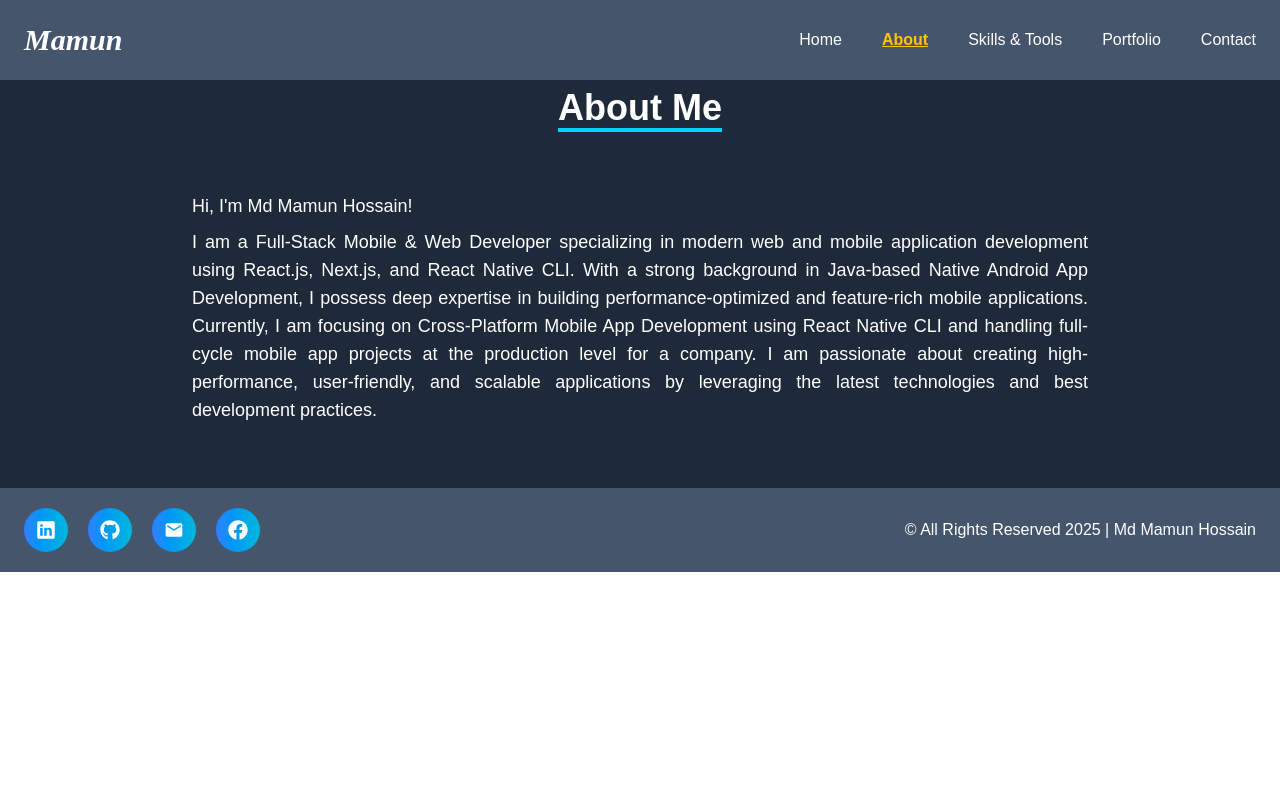
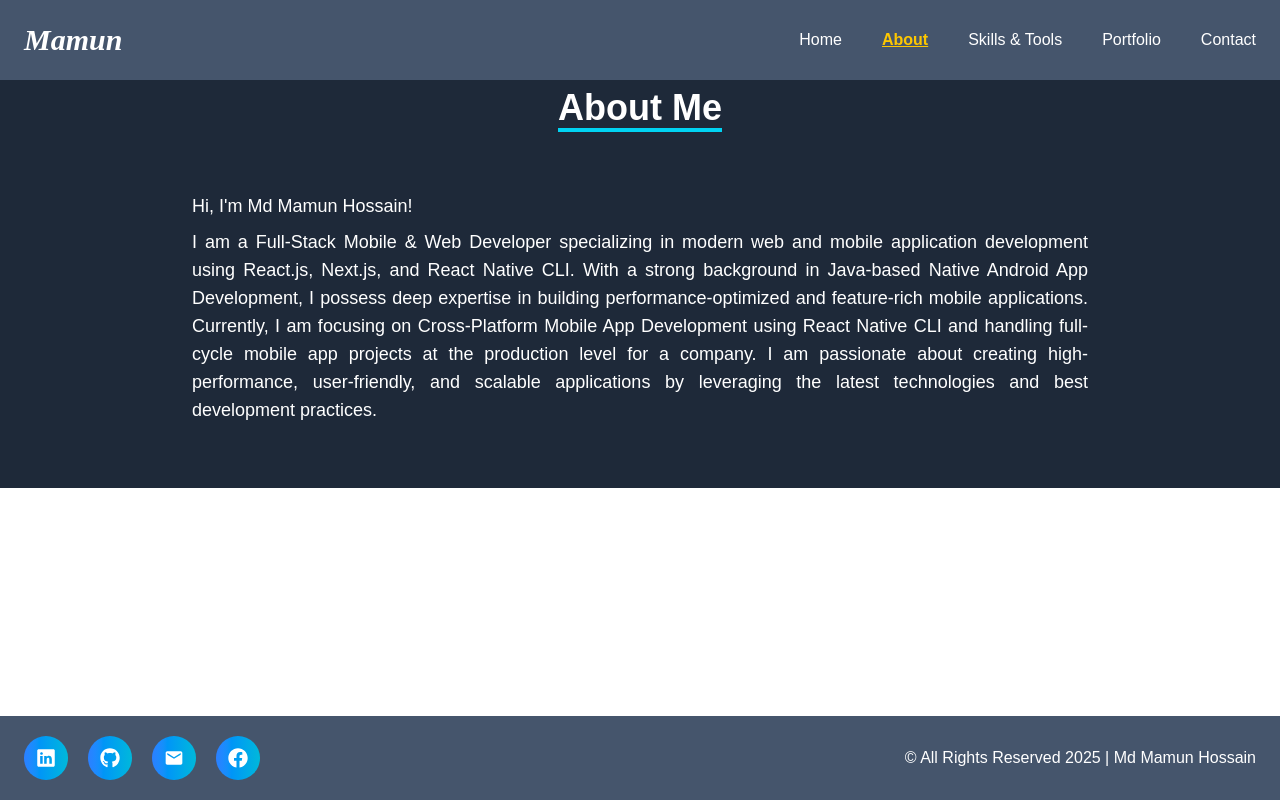
Before and after one commit to GmMamunH/gmh-portfolio, a Next.js app: page /about in a window 1280 px wide. Built offline with nearby package versions, Linux system fonts and the light colour scheme; a web font is replaced by a local one.

Commit message:
fix(footer):  bottom

```diff
--- a/src/app/layout.tsx
+++ b/src/app/layout.tsx
@@ -19,9 +19,9 @@ export default function RootLayout({
 }>) {
   return (
     <html lang="en">
-      <body>
+      <body className="min-h-screen flex flex-col bg-gray-800">
         <Navbar />
-        <main>{children}</main>
+        <main className="flex-grow">{children}</main>
         <Footer />
       </body>
     </html>
--- a/src/components/About.tsx
+++ b/src/components/About.tsx
@@ -46,7 +46,7 @@ export default function AboutComponent() {
   ];
 
   return (
-    <div className="h-full w-full bg-gray-800 py-16 px-3 md:px-6">
+    <div className="min-h-full  bg-gray-800 py-16 px-3 md:px-6">
       <motion.div
         initial={{ opacity: 0, y: 50 }}
         whileInView={{ opacity: 1, y: 0 }}
```
